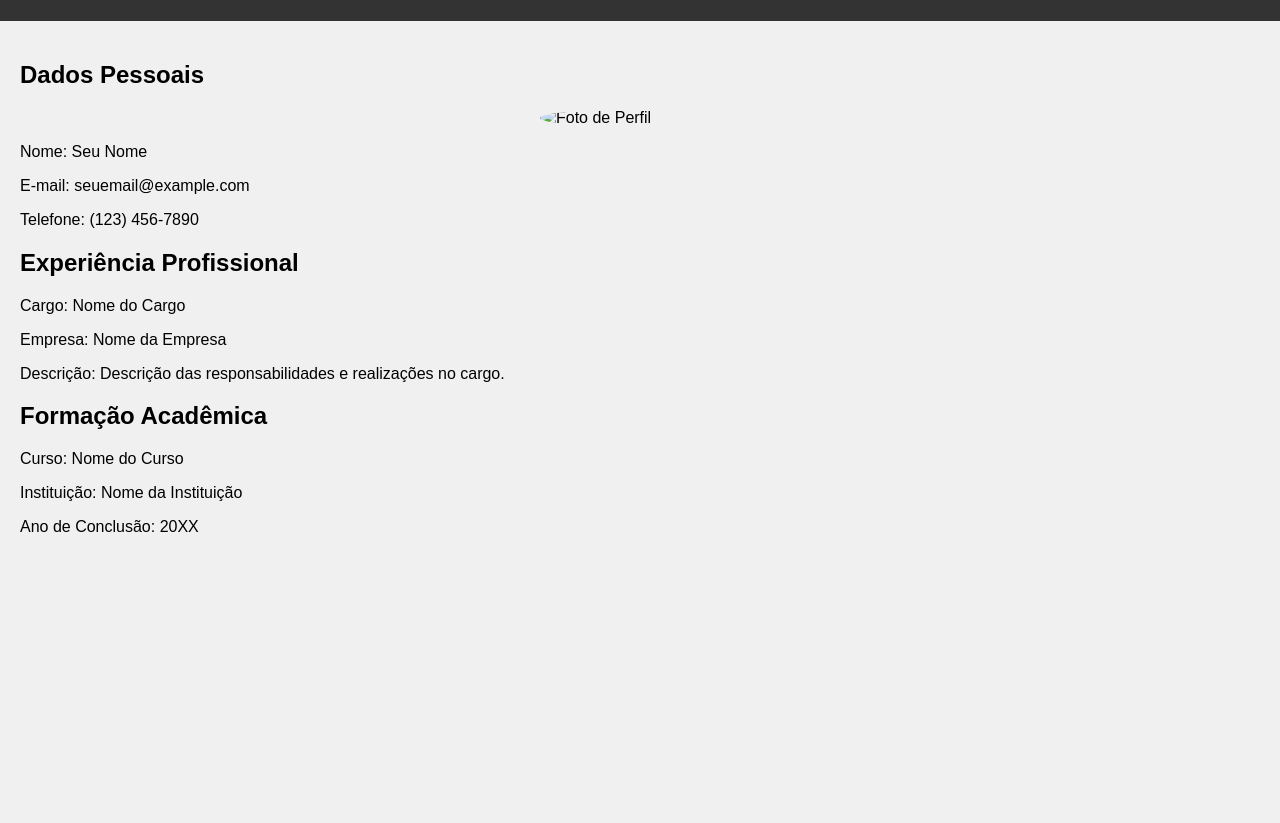
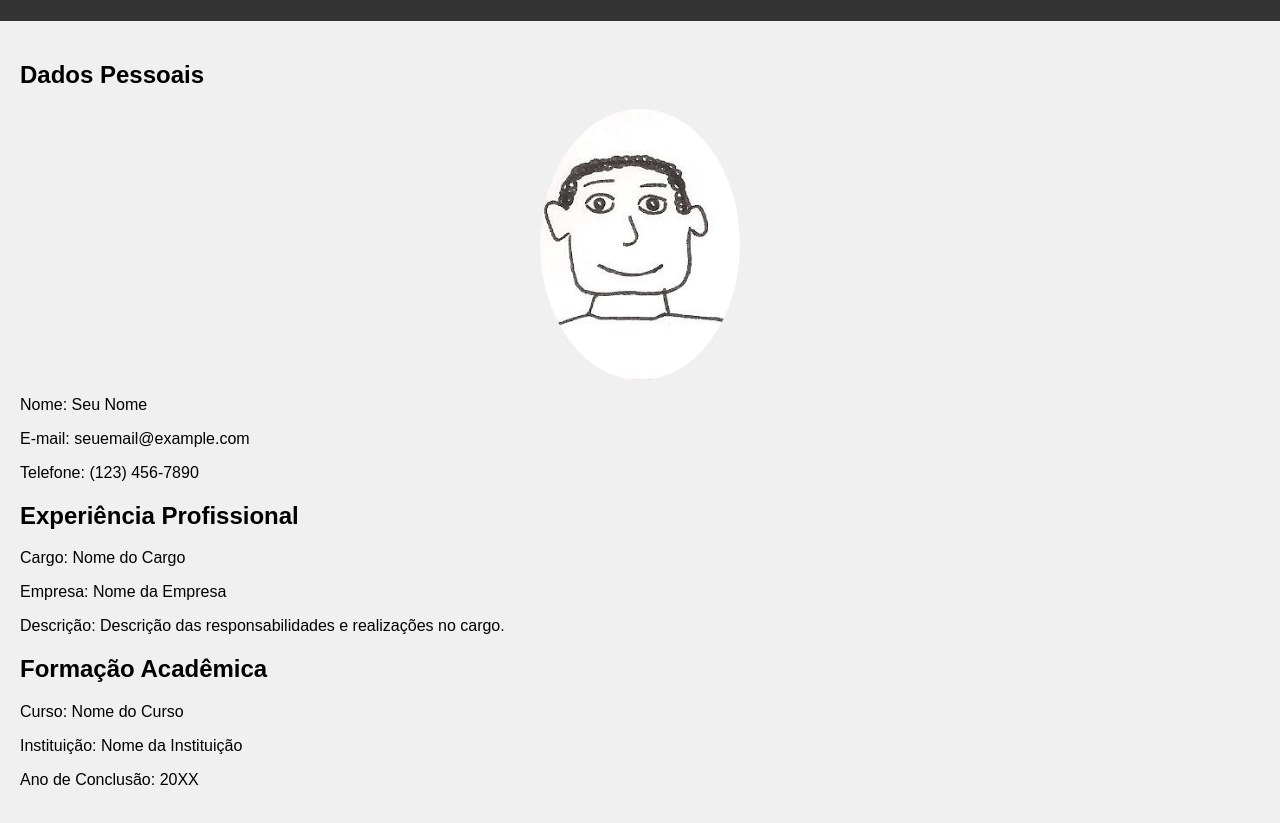
Before and after one commit to malumoraes2024/curriculum, a plain HTML site: page index.html in a window 1280 px wide. Shown: the part 99-922 px from the top of the page. Before the commit the page ends 800 px from the top, so only its background shows below. Drawn offline with Linux system fonts and the light colour scheme.

Commit message:
Update index.html

```diff
--- a/index.html
+++ b/index.html
@@ -38,7 +38,7 @@
     </div>
     <div id="main-content">
         <h2>Dados Pessoais</h2>
-        <img id="profile-image" src="3x4" alt="Foto de Perfil">
+        <img id="profile-image" src="3x4.jpg" alt="Foto de Perfil">
         <p>Nome: Seu Nome</p>
         <p>E-mail: seuemail@example.com</p>
         <p>Telefone: (123) 456-7890</p>
```
